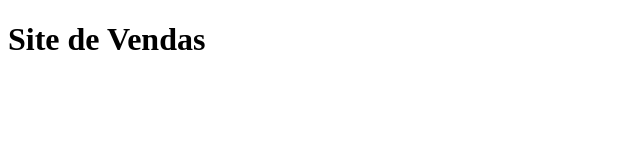
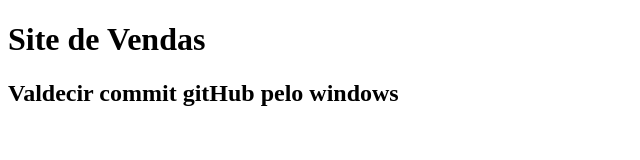
Before and after one commit to ValdecirGit/gitLinux, a plain HTML site: page index.html in a window 1280 px wide. Shown: the whole page, without its empty margins (0-640 px from the left). Drawn offline with Linux system fonts and the light colour scheme.

Commit message:
Valdecir commit windows - trabalho

```diff
--- a/index.html
+++ b/index.html
@@ -6,6 +6,7 @@
     <meta name="viewport" content="width=device-width, initial-scale=1.0">
     <title>Document</title>
     <h1>Site de Vendas</h1>
+    <h2>Valdecir commit gitHub pelo windows</h2>
 </head>
 <body>
 
```
